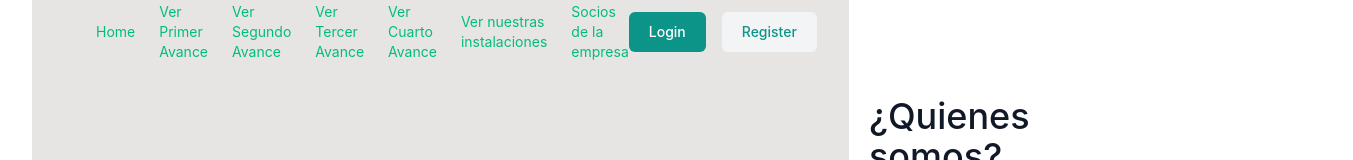
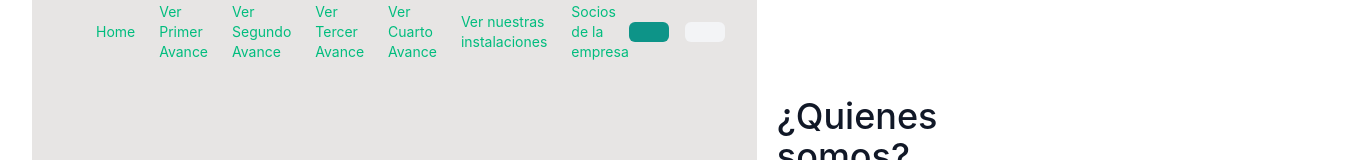
Before and after one commit to Shaka321/paginaproyectofin, a Vue app: page / in a window 1280 px wide. Shown: the top 160 px of the page, 1353 px wide, since content can reach past the window. Built offline with nearby package versions, Linux system fonts and the light colour scheme; the HTML template or start-up script is replaced by a standard one.

Commit message:
pagina navbar arreglo

```diff
--- a/src/App.vue
+++ b/src/App.vue
@@ -63,12 +63,12 @@ import HelloWorld from './components/HelloWorld.vue'
           <div class="sm:flex sm:gap-4">
             <a class="block rounded-md bg-teal-600 px-5 py-2.5 text-sm font-medium text-white transition hover:bg-teal-700"
               href="/">
-              Login
+
             </a>
 
             <a class="hidden rounded-md bg-gray-100 px-5 py-2.5 text-sm font-medium text-teal-600 transition hover:text-teal-600/75 sm:block"
               href="/">
-              Register
+
             </a>
           </div>
 
```
